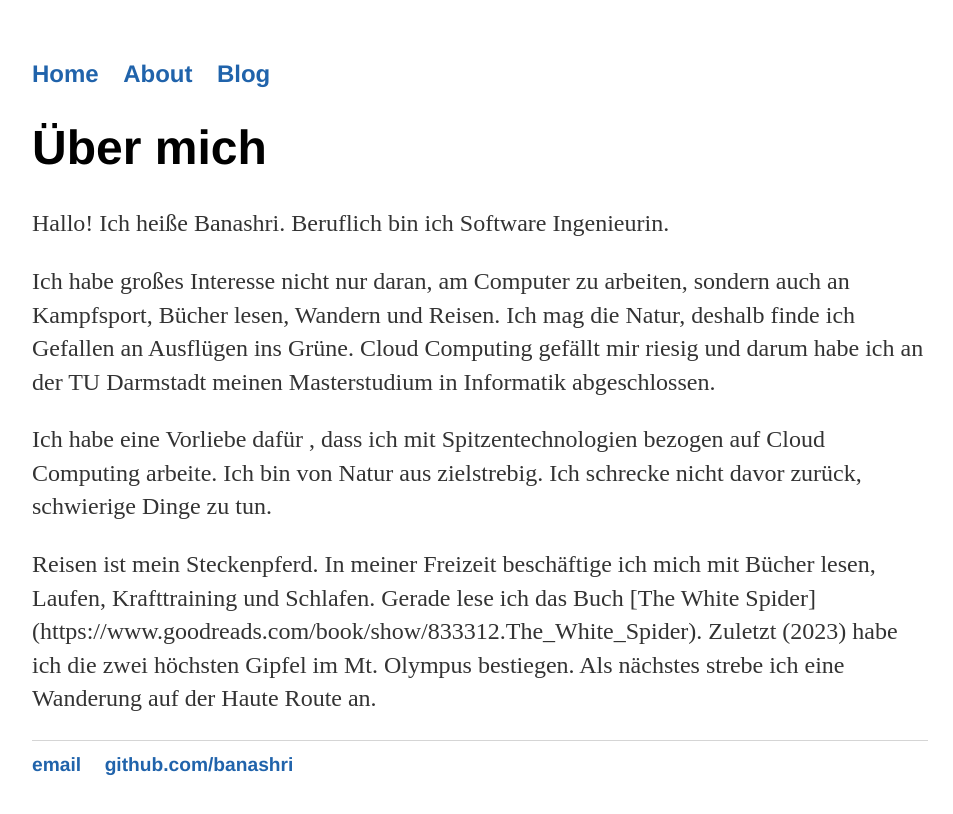
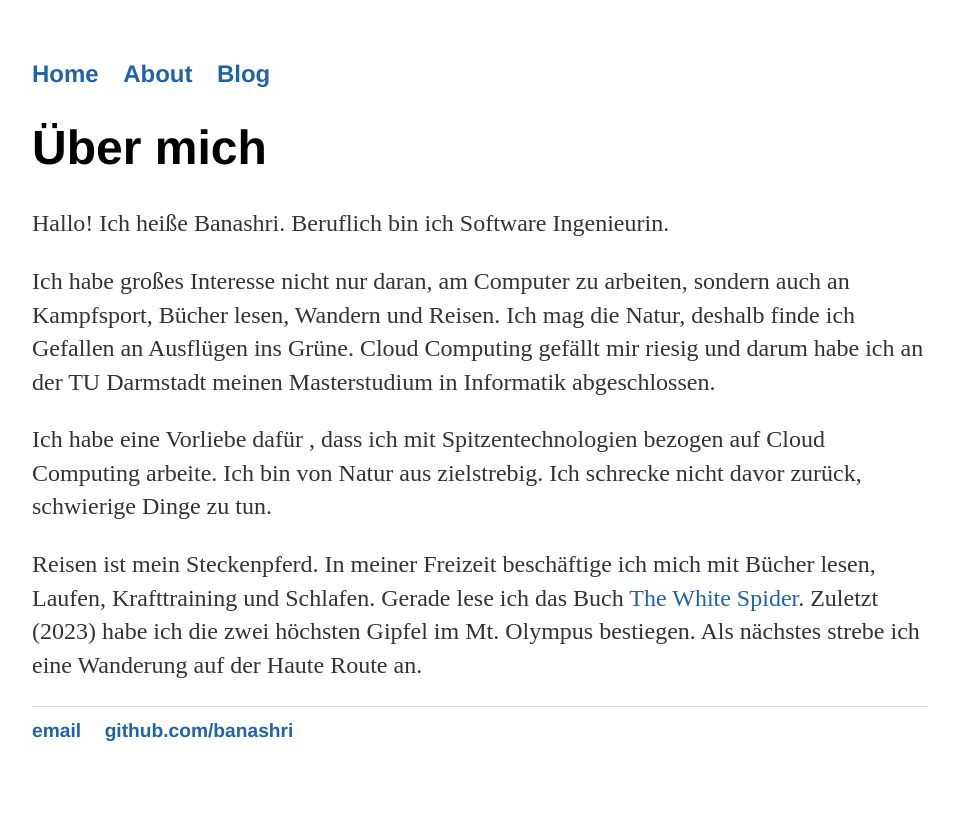
Before and after one commit to Banashri/banashri.github.io, a Jekyll site: the page built from about/index.html, in a window 1280 px wide. Shown: the top 814 px of the page, without its empty margins (160-1113 px from the left). Built offline with Jekyll 4.4.1, drawn with Linux system fonts in a browser that asks for light colours.

Commit message:
Update index.html

```diff
--- a/about/index.html
+++ b/about/index.html
@@ -19,6 +19,6 @@ Ich schrecke nicht davor zurück, schwierige Dinge zu tun.
 </p>
 <!-- Ich hege die Hoffnung, in einem Jahr alle Bände von "In search of Lost Time" (geschrieben von Marcel Proust) zu lesen. -->
 <p>Reisen ist mein Steckenpferd. In meiner Freizeit beschäftige ich mich mit Bücher lesen, Laufen, Krafttraining und Schlafen.
-	Gerade lese ich das Buch [The White Spider](https://www.goodreads.com/book/show/833312.The_White_Spider).
+	Gerade lese ich das Buch <a href="https://www.goodreads.com/book/show/833312.The_White_Spider" class="text">The White Spider</a>.
 Zuletzt (2023) habe ich die zwei höchsten Gipfel im Mt. Olympus bestiegen. Als nächstes strebe ich eine Wanderung auf der Haute Route an. </p>
 </div>
```
